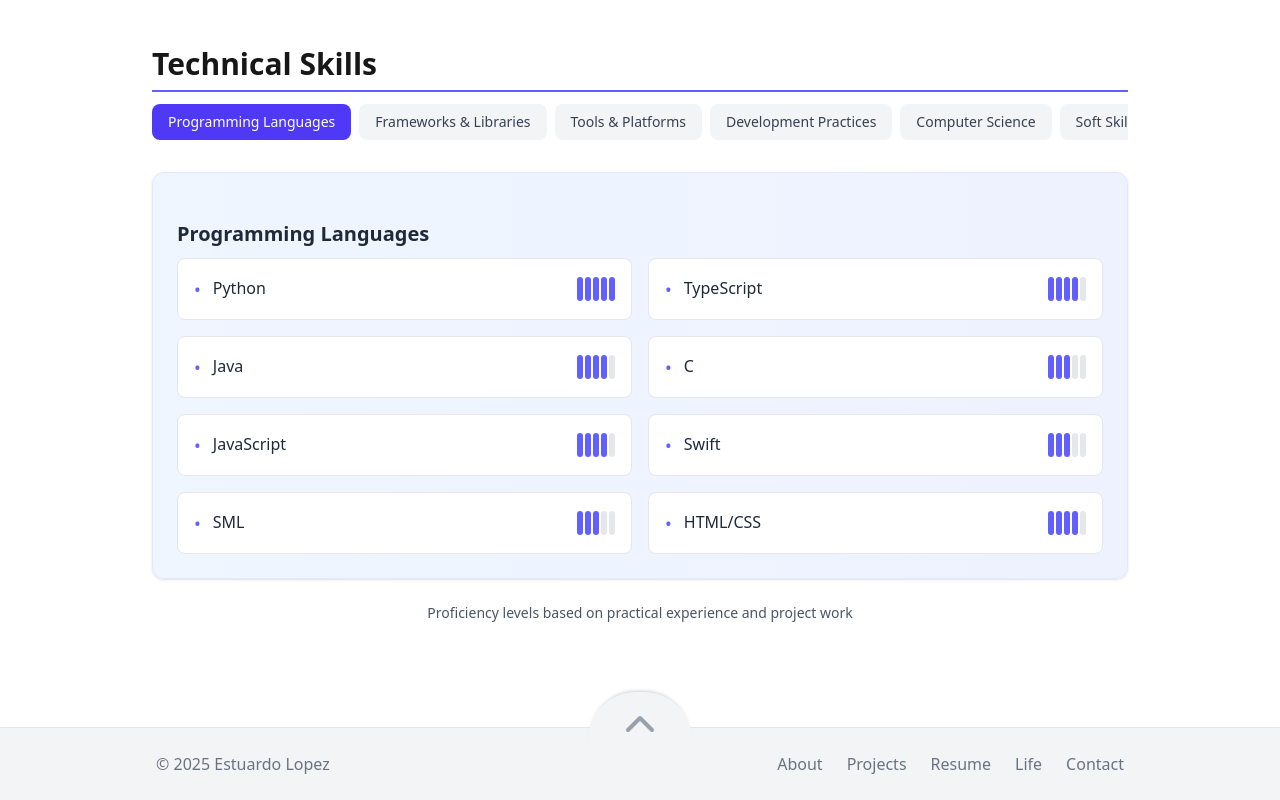
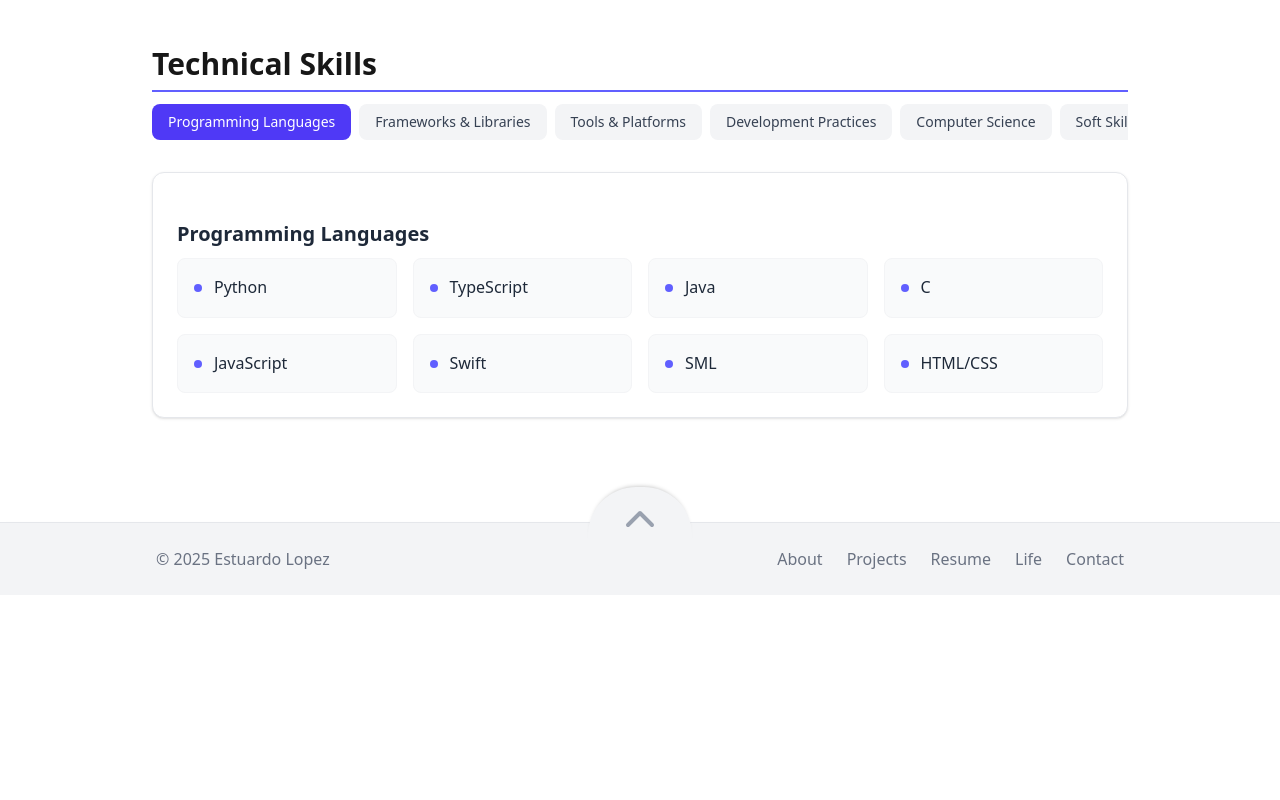
Before and after one commit to estulpz202/personal-website, a Next.js app: page /about in a window 1280 px wide. Shown: the part 1141-1941 px from the top of the page. After the commit the page ends 1736 px from the top, so only its background shows below. Built offline with nearby package versions, Linux system fonts and the light colour scheme.

Commit message:
For skills, remove proficiency levels and update styles.

```diff
--- a/src/components/skills/SkillsData.ts
+++ b/src/components/skills/SkillsData.ts
@@ -3,7 +3,6 @@
  */
 export type Skill = {
   name: string;
-  proficiency?: number; // Optional: 1-5 scale for the about page
   icon?: string; // Optional: icon name for the home page
 };
 
@@ -54,79 +53,79 @@ export const skillsData: SkillsDataType = {
   languages: {
     title: 'Programming Languages',
     skills: [
-      { name: 'Python', proficiency: 5 },
-      { name: 'TypeScript', proficiency: 4 },
-      { name: 'Java', proficiency: 4 },
-      { name: 'C', proficiency: 3 },
-      { name: 'JavaScript', proficiency: 4 },
-      { name: 'Swift', proficiency: 3 },
-      { name: 'SML', proficiency: 3 },
-      { name: 'HTML/CSS', proficiency: 4 },
+      { name: 'Python' },
+      { name: 'TypeScript' },
+      { name: 'Java' },
+      { name: 'C' },
+      { name: 'JavaScript' },
+      { name: 'Swift' },
+      { name: 'SML' },
+      { name: 'HTML/CSS' },
     ],
   },
   frameworks: {
     title: 'Frameworks & Libraries',
     skills: [
-      { name: 'FastAPI', proficiency: 5 },
-      { name: 'Node.js', proficiency: 4 },
-      { name: 'Next.js', proficiency: 4 },
-      { name: 'Tailwind CSS', proficiency: 4 },
-      { name: 'React', proficiency: 4 },
-      { name: 'Express.js', proficiency: 3 },
-      { name: 'Spring Boot', proficiency: 3 },
-      { name: 'UIKit', proficiency: 3 },
+      { name: 'FastAPI' },
+      { name: 'Node.js' },
+      { name: 'Next.js' },
+      { name: 'Tailwind CSS' },
+      { name: 'React' },
+      { name: 'Express.js' },
+      { name: 'Spring Boot' },
+      { name: 'UIKit' },
     ],
   },
   tools: {
     title: 'Tools & Platforms',
     skills: [
-      { name: 'GitHub', proficiency: 5 },
-      { name: 'Git', proficiency: 5 },
-      { name: 'Docker', proficiency: 4 },
-      { name: 'VS Code', proficiency: 5 },
-      { name: 'Firebase', proficiency: 3 },
-      { name: 'AWS', proficiency: 3 },
-      { name: 'Jira', proficiency: 4 },
-      { name: 'Figma', proficiency: 3 },
+      { name: 'GitHub' },
+      { name: 'Git' },
+      { name: 'Docker' },
+      { name: 'VS Code' },
+      { name: 'Firebase' },
+      { name: 'AWS' },
+      { name: 'Jira' },
+      { name: 'Figma' },
     ],
   },
   practices: {
     title: 'Development Practices',
     skills: [
-      { name: 'Testing', proficiency: 4 },
-      { name: 'DevOps', proficiency: 3 },
-      { name: 'LLM API Integration', proficiency: 4 },
-      { name: 'CI/CD', proficiency: 3 },
-      { name: 'Agile/Scrum', proficiency: 4 },
-      { name: 'REST API Design', proficiency: 5 },
-      { name: 'Code Review', proficiency: 4 },
-      { name: 'System Design', proficiency: 4 },
+      { name: 'Testing' },
+      { name: 'DevOps' },
+      { name: 'LLM API Integration' },
+      { name: 'CI/CD' },
+      { name: 'Agile/Scrum' },
+      { name: 'REST API Design' },
+      { name: 'Code Review' },
+      { name: 'System Design' },
     ],
   },
   concepts: {
     title: 'Computer Science',
     skills: [
-      { name: 'Data Structures', proficiency: 5 },
-      { name: 'Algorithms', proficiency: 5 },
-      { name: 'Object-Oriented Programming', proficiency: 5 },
-      { name: 'Functional Programming', proficiency: 4 },
-      { name: 'Database Design', proficiency: 4 },
-      { name: 'Computer Architecture', proficiency: 3 },
-      { name: 'Operating Systems', proficiency: 3 },
-      { name: 'Networking', proficiency: 3 },
+      { name: 'Data Structures' },
+      { name: 'Algorithms' },
+      { name: 'Object-Oriented Programming' },
+      { name: 'Functional Programming' },
+      { name: 'Database Design' },
+      { name: 'Computer Architecture' },
+      { name: 'Operating Systems' },
+      { name: 'Networking' },
     ],
   },
   soft: {
     title: 'Soft Skills',
     skills: [
-      { name: 'Communication', proficiency: 5 },
-      { name: 'Team Leadership', proficiency: 4 },
-      { name: 'Project Management', proficiency: 4 },
-      { name: 'Problem Solving', proficiency: 5 },
-      { name: 'Mentorship', proficiency: 4 },
-      { name: 'Time Management', proficiency: 4 },
-      { name: 'Adaptability', proficiency: 5 },
-      { name: 'Critical Thinking', proficiency: 5 },
+      { name: 'Communication' },
+      { name: 'Team Leadership' },
+      { name: 'Project Management' },
+      { name: 'Problem Solving' },
+      { name: 'Mentorship' },
+      { name: 'Time Management' },
+      { name: 'Adaptability' },
+      { name: 'Critical Thinking' },
     ],
   },
 };
--- a/src/components/skills/SkillsSection.tsx
+++ b/src/components/skills/SkillsSection.tsx
@@ -3,29 +3,12 @@
 import { useState } from 'react';
 import SectionHeader from '@/components/common/SectionHeader';
 import { skillsData } from './SkillsData';
-import Icon from '@/components/ui/Icon';
 
 /**
  * SkillsSection - Comprehensive skills display for the about page
  */
 export default function SkillsSection() {
   const [activeTab, setActiveTab] = useState<string>('languages');
-
-  /**
-   * Renders proficiency indicator bars
-   */
-  const renderProficiency = (level: number = 3) => {
-    return (
-      <div className="flex gap-0.5">
-        {[1, 2, 3, 4, 5].map((i) => (
-          <div
-            key={i}
-            className={`w-1.5 h-6 rounded-sm ${i <= level ? 'bg-indigo-500' : 'bg-gray-200'}`}
-          />
-        ))}
-      </div>
-    );
-  };
 
   return (
     <section className="py-10 fade-in-up" id="skills">
@@ -49,30 +32,20 @@ export default function SkillsSection() {
       </div>
 
       {/* Skills Content */}
-      <div className="bg-gradient-to-r from-blue-50 to-indigo-50 rounded-xl shadow-sm border border-indigo-100 p-6">
+      <div className="bg-white rounded-xl shadow-sm border border-gray-200 p-6">
         <h3 className="text-xl font-semibold text-gray-800 mb-4">{skillsData[activeTab].title}</h3>
-        <div className="grid grid-cols-1 md:grid-cols-2 gap-4">
+        <div className="grid grid-cols-2 md:grid-cols-3 lg:grid-cols-4 gap-4">
           {skillsData[activeTab].skills.map((skill) => (
             <div
               key={skill.name}
-              className="bg-white rounded-lg p-4 border border-gray-200 flex items-center justify-between hover:border-indigo-300 transition-colors"
+              className="bg-gray-50 rounded-lg p-4 border border-gray-100 flex items-center gap-3 hover:border-indigo-200 transition-colors"
             >
-              <div className="flex items-center gap-3">
-                <span className="text-indigo-500 text-lg">•</span>
-                <span className="text-gray-800 font-medium">{skill.name}</span>
-              </div>
-              {renderProficiency(skill.proficiency)}
+              <div className="w-2 h-2 rounded-full bg-indigo-500"></div>
+              <span className="text-gray-800">{skill.name}</span>
             </div>
           ))}
         </div>
       </div>
-
-      <div className="mt-6 text-center text-gray-600 text-sm">
-        <p className="flex items-center justify-center gap-1">
-          {/* <Icon name="info" className="w-4 h-4" /> */}
-          Proficiency levels based on practical experience and project work
-        </p>
-      </div>
     </section>
   );
 }
```
